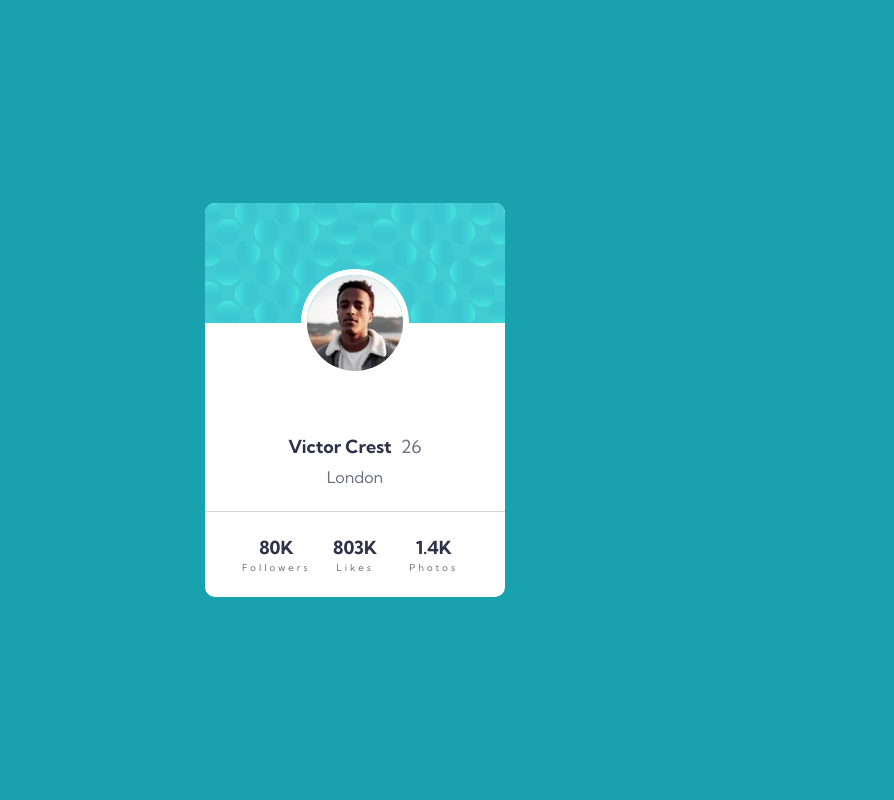
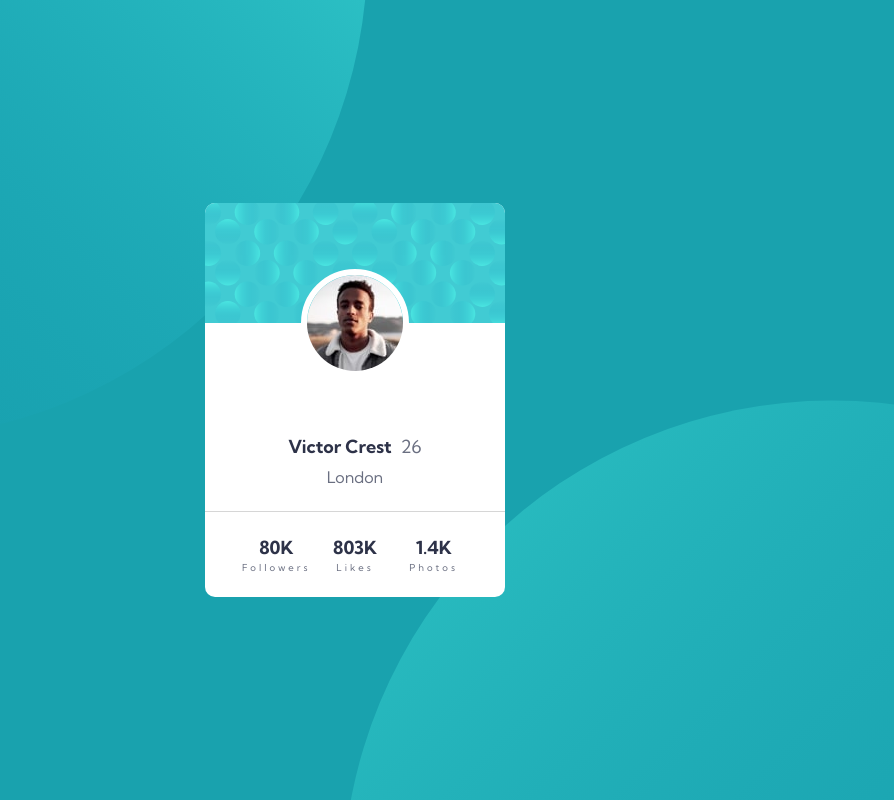
Before and after one commit to Karrar-Hussein/profile-card-component, a plain HTML site: page index.html in a window 1280 px wide. Shown: the whole page, without its empty margins (285-1179 px from the left). Drawn offline with Linux system fonts and the light colour scheme.

Commit message:
added the circles to the background

```diff
--- a/style.css
+++ b/style.css
@@ -27,6 +27,11 @@ body {
 }
 body {
   background-color: var(--clr-Dark-cyan);
+  background-image: url(images/bg-pattern-top.svg),
+    url(images/bg-pattern-bottom.svg);
+
+  background-repeat: no-repeat, no-repeat;
+  background-position: right 49vw bottom 45vh, left 49vw top 50vh;
 }
 .profile-card {
   background-color: white;
```
